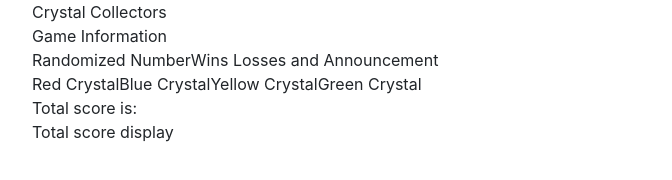
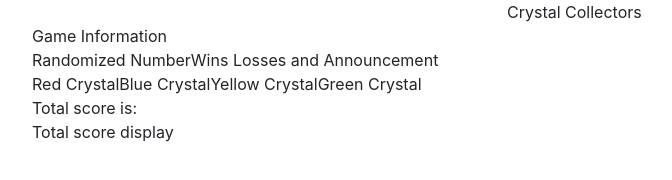
Before and after one commit to nguyenc26/unit-4-game, a plain HTML site: page index.html in a window 1280 px wide. Shown: the whole page, without its empty margins (38-710 px from the left). Drawn offline with nearby package versions, Linux system fonts and the light colour scheme; files that its build step writes are made by us from their sources.

Commit message:
added columns for the title

```diff
--- a/index.html
+++ b/index.html
@@ -19,7 +19,7 @@
 <body>
     <div class="container">
         <div class="row">
-            <div>Crystal Collectors</div>
+            <div class="col-med-2 offset-5">Crystal Collectors</div>
         </div>
         <div class="row">
             <div>Game Information</div>
```
